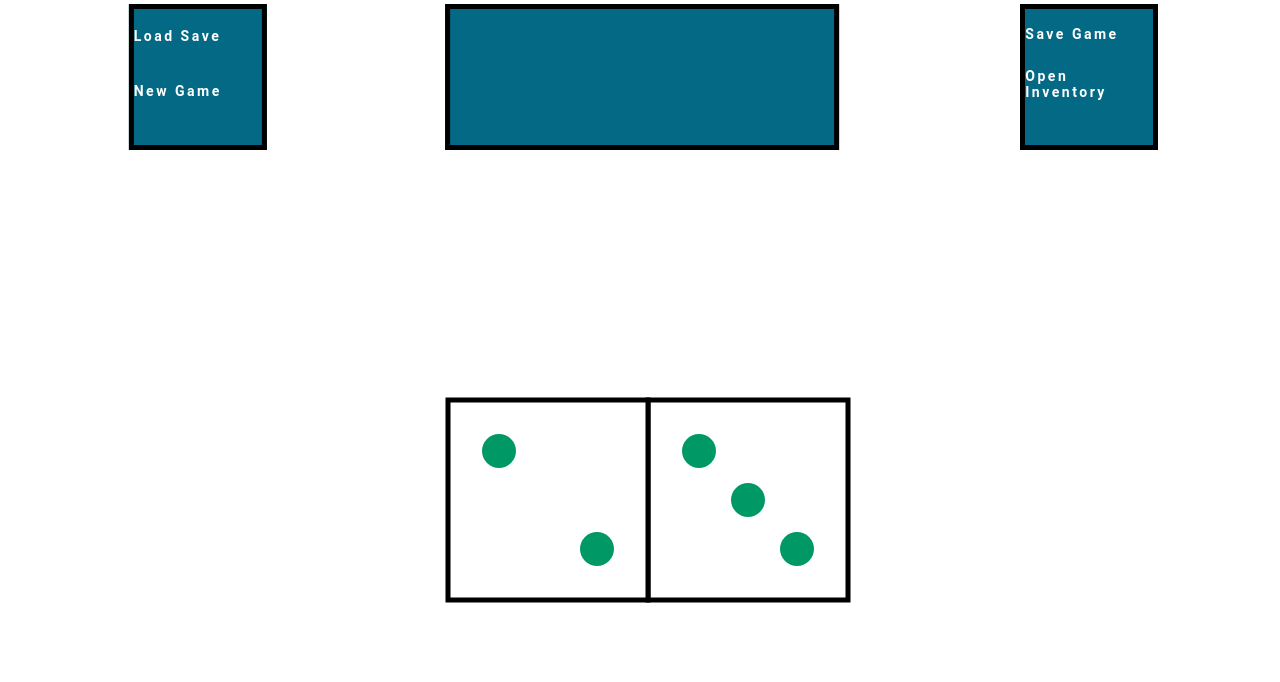
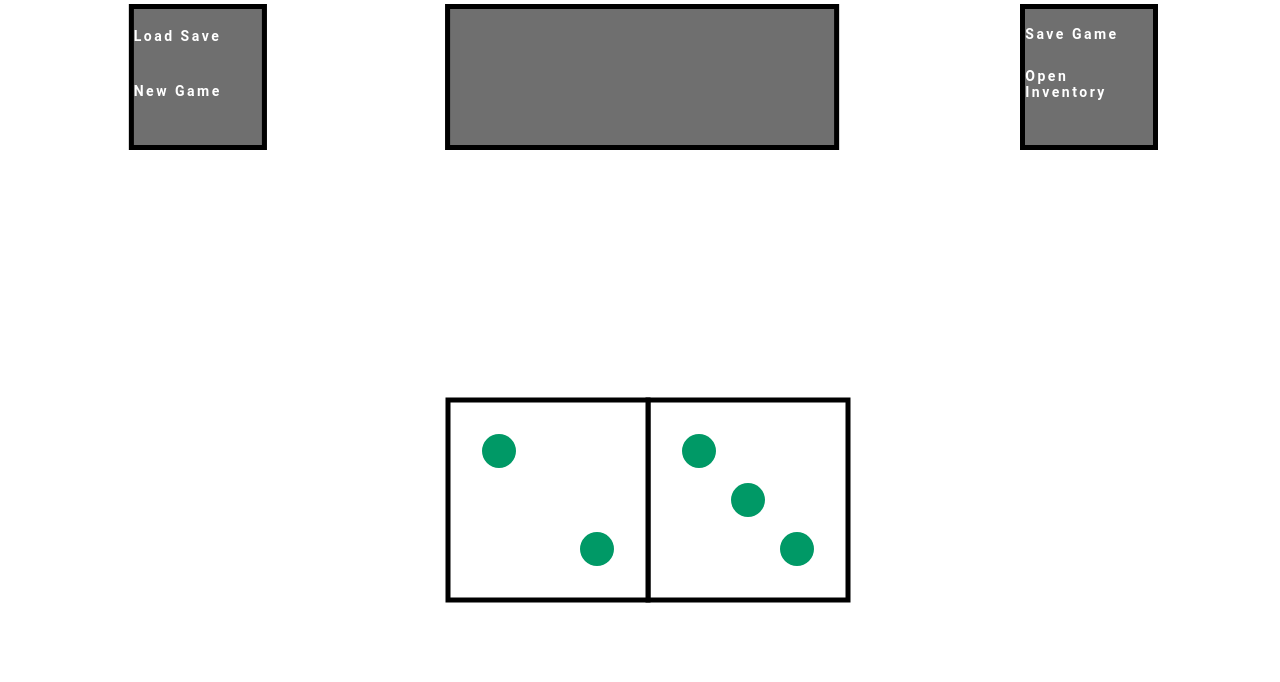
Before and after one commit to htmhell69/RPG-Dice, a PHP site: page / in a window 1280 px wide. Shown: the part 541-1223 px from the top of the page. Run offline with PHP 8.4, Linux system fonts and the light colour scheme.

Commit message:
Update fancyButtons.css

```diff
--- a/clientSide/fancyButtons.css
+++ b/clientSide/fancyButtons.css
@@ -33,7 +33,7 @@ body {
   width: 10vw;
   height: 17vh;
   border: 5px solid black;
-  background-color: #046985;
+  background-color: rgba(16,16,16,0.6);
   color: white;
   margin-left: auto;
   margin-right: 0;
@@ -48,7 +48,7 @@ body {
   height: 17vh;
   border: 5px solid black;
   text-align: center;
-  background-color: #046985;
+  background-color: rgba(16,16,16,0.6);
   color: white;
   overflow: scroll;
   font-size: calc((1.5vw + 1.5vh) / 2);
@@ -59,7 +59,7 @@ body {
   width: 10vw;
   height: 17vh;
   border: 5px solid black;
-  background-color: #046985;
+  background-color: rgba(16,16,16,0.6);
   color: white;
   margin-right: auto;
   margin-left: 0;
```
